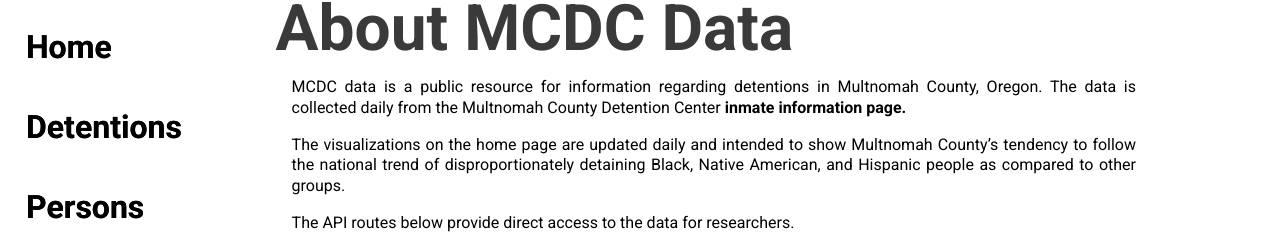
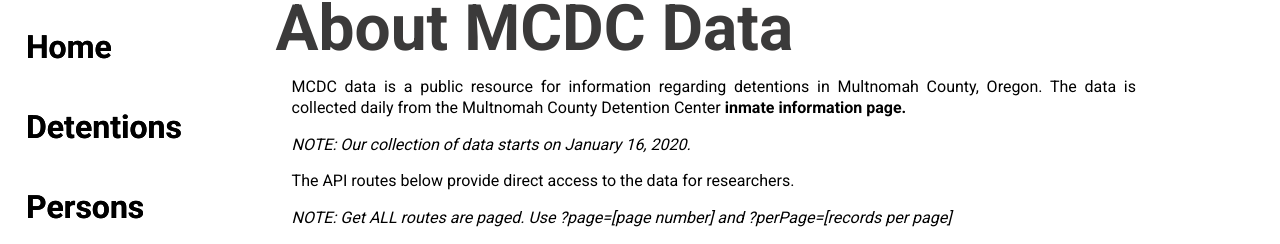
Before and after one commit to JMoneymaker/MultCo-jail-data-FE, a React app: page /developers in a window 1280 px wide. Shown: the part 163-407 px from the top of the page. Built offline with nearby package versions, Linux system fonts and the light colour scheme; no server answers.

Commit message:
text revised

```diff
--- a/src/components/DeveloperPage/DeveloperPage.css
+++ b/src/components/DeveloperPage/DeveloperPage.css
@@ -7,7 +7,7 @@
      margin-right: 10vw;
 
 
-.queryInfo {
+.notesEmphasis {
     padding-top: 2.5rem;
     font-style: italic;
 }
--- a/src/components/DeveloperPage/DeveloperPage.js
+++ b/src/components/DeveloperPage/DeveloperPage.js
@@ -16,11 +16,11 @@
           <h1>About MCDC Data</h1>
           <p>MCDC data is a public resource for information regarding detentions in Multnomah County, Oregon.  The data is collected daily from the Multnomah County Detention Center <a href="http://www.mcso.us/PAID/">inmate information page.</a></p>
 
-          <p>The visualizations on the home page are updated daily and intended to show Multnomah County’s tendency to follow the national trend of disproportionately detaining Black, Native American, and Hispanic people as compared to other groups.</p>
+          <p><span className={styles.notesEmphasis}>NOTE: Our collection of data starts on January 16, 2020.</span></p>
 
           <p> The API routes below provide direct access to the data for researchers.</p>
 
-          <p><span className={styles.queryInfo}>NOTE: Get ALL routes are paged. Use ?page=[page number] and ?perPage=[records per page]</span></p>
+          <p><span className={styles.notesEmphasis}>NOTE: Get ALL routes are paged. Use ?page=[page number] and ?perPage=[records per page]</span></p>
           <div className={styles.routes}>
             <h2>Person Routes</h2>
             <ul>
```
